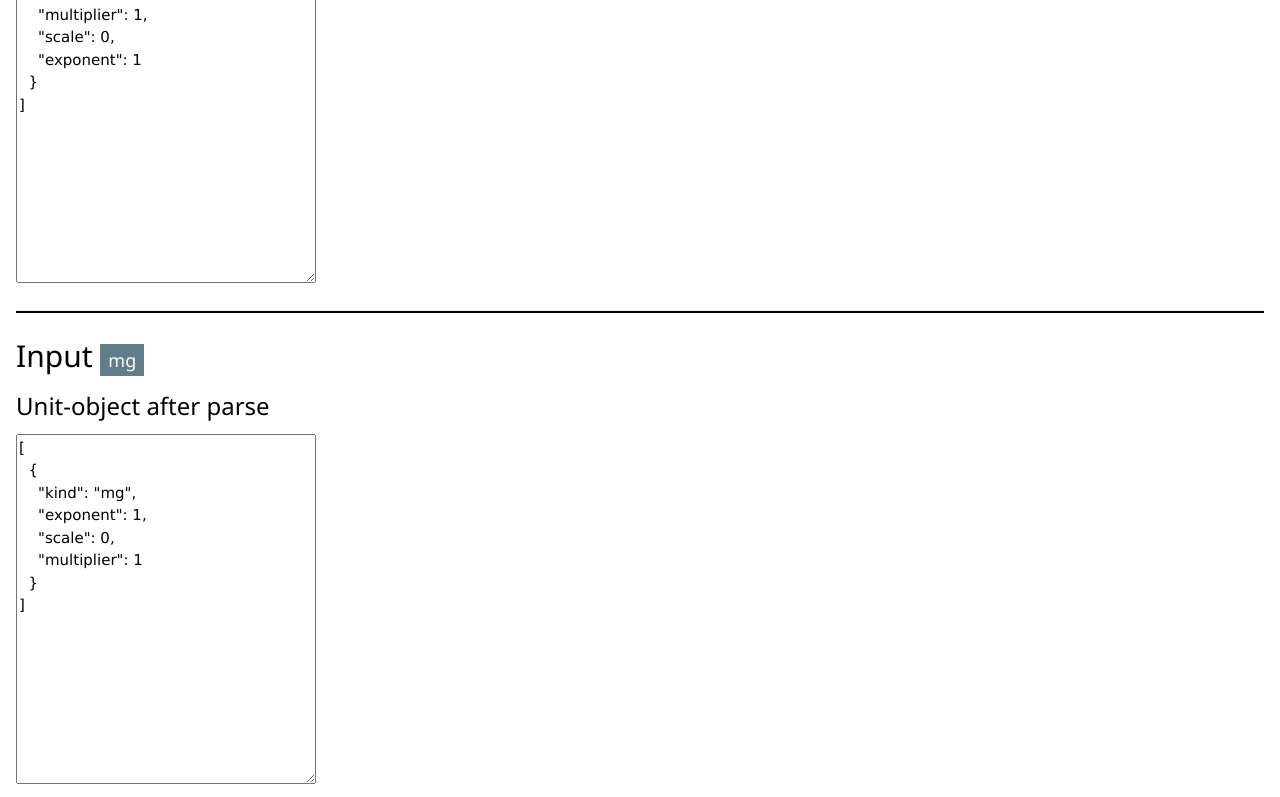
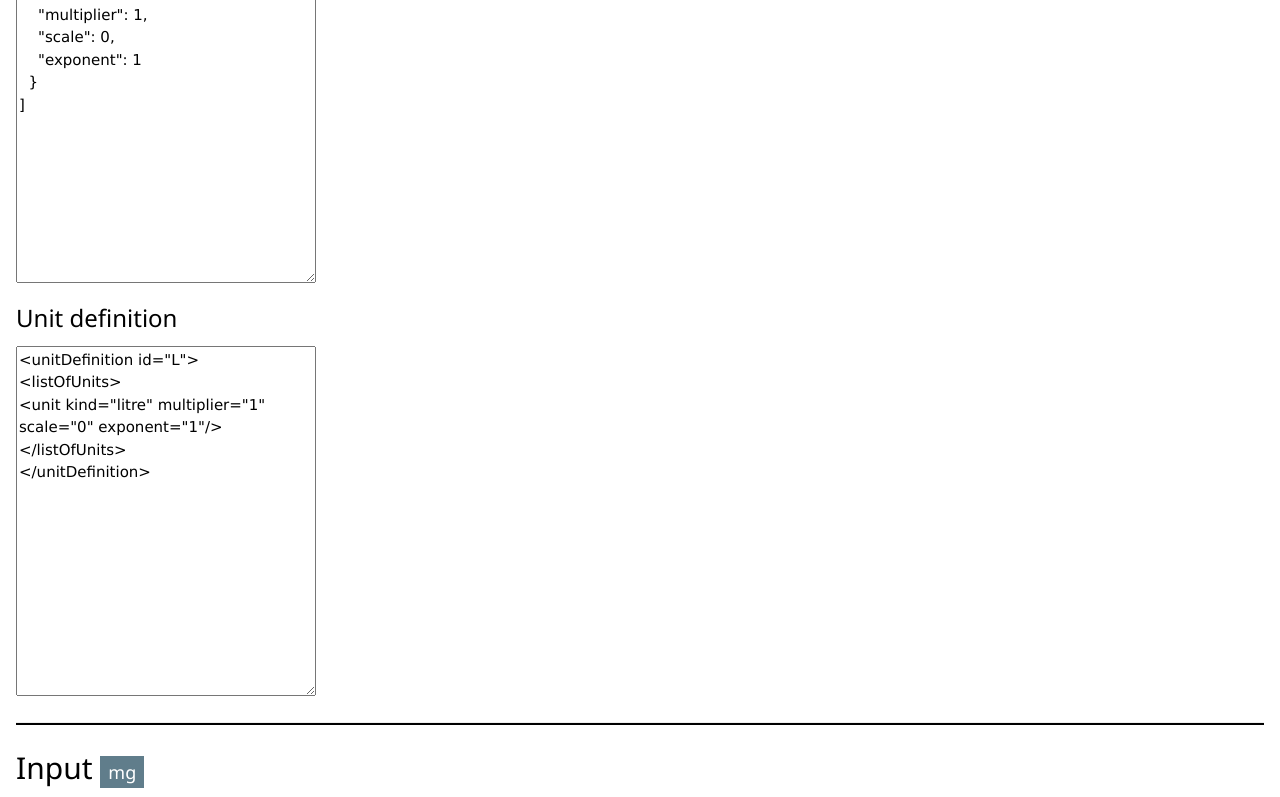
Before and after one commit to insysbio/units-parser, a plain HTML site: page src/index.html in a window 1280 px wide. Shown: the part 1393-2190 px from the top of the page. Drawn offline with nearby package versions, Linux system fonts and the light colour scheme.

Commit message:
add to toSbmlUnitDefinition

```diff
--- a/src/index.html
+++ b/src/index.html
@@ -16,6 +16,8 @@
 <link rel="stylesheet" href="https://www.w3schools.com/w3css/4/w3.css">
 <link rel="stylesheet" href="style.css"/>
 <link rel="stylesheet" href="https://cdnjs.cloudflare.com/ajax/libs/font-awesome/4.7.0/css/font-awesome.min.css">
+
+<!--<script type="text/javascript" src="http://insilicobio.ru/mathjax/MathJax.js?config=TeX-MML-AM_CHTML"> </script>-->
 </head>
 <body id="top">
 <div class="w3-container">
@@ -32,7 +34,6 @@
   <a href="#top" class="w3-right  w3-button w3-circle w3-blue-grey"><i class="fa fa-arrow-up"></i></a>
 </p>
 </div>
-
 <script>
 'use strict'
 let content = document.getElementById("content"),
@@ -90,14 +91,21 @@ examples.forEach(function(item) {
   sbmlUnitTextarea.appendChild(document.createTextNode(JSON.stringify(un.toSbmlUnits(), null, 2)));
   container.appendChild(sbmlUnitTextarea);
 
+  head = document.createElement("h3");
+  head.appendChild(document.createTextNode("Unit definition"));
+  container.appendChild(head);
+
+  let defUnitTextarea = document.createElement("textarea");
+  defUnitTextarea.appendChild(document.createTextNode( stripDOM(new XMLSerializer().serializeToString(un.toSbmlUnitDefinition()))) );
+  container.appendChild(defUnitTextarea);
+
   container.appendChild(document.createElement("hr"));
 
   content.appendChild(container);
 });
 
-function stripJSON(cont) {
-	cont = cont.replace(/\n/g, "<br/>");
-	cont = cont.replace(/ /g, "&nbsp;");
+function stripDOM(cont) {
+	cont = cont.replace(/></g, ">\n<");
 	return cont;
 }
 </script>
--- a/src/index.js
+++ b/src/index.js
@@ -86,7 +86,8 @@ class Unit extends Array  {
   // serialize unit-object to string with TeX '\frac{mM^{2} \cdot L}{mg \cdot h^{2}}'
   toTex(){
     let res = "";
-
+    //numerator
+    //denominator
     return res;
   }
 
@@ -124,12 +125,31 @@ class Unit extends Array  {
 
   // serialize unit-object to string with TeX '\frac{mM^{2} L}{mg h^{2}}'
   toSbmlUnitDefinition(){
-    let units = this.toSbmlUnits(),
-        sbmlUnit = document.createDocumentFragment(),
-        list = document.createElement("listOfUnitDefinitions");
+    let i, units = this.toSbmlUnits();
 
-    sbmlUnit.appendChild(list);
-    return res;
+    let defUnit = document.implementation.createDocument(null, "unitDefinition");
+
+    //defUnit.setAttribute("id", this.toHash());
+
+    let id = defUnit.createAttribute("id");
+    id.nodeValue = this.toHash();
+    defUnit.childNodes[0].setAttributeNode(id);
+
+    let listUnit = defUnit.createElement("listOfUnits");
+
+    units.forEach(function(item){
+      let unit = defUnit.createElement("unit");
+      for (i in item) {
+        let attr = defUnit.createAttribute(i);
+        attr.nodeValue = item[i];
+        unit.setAttributeNode(attr)
+        //unit.setAttribute(i, item[i]);
+      }
+      listUnit.appendChild(unit);
+    });
+
+    defUnit.childNodes[0].appendChild(listUnit);
+    return defUnit;
   }
 
 }
```
